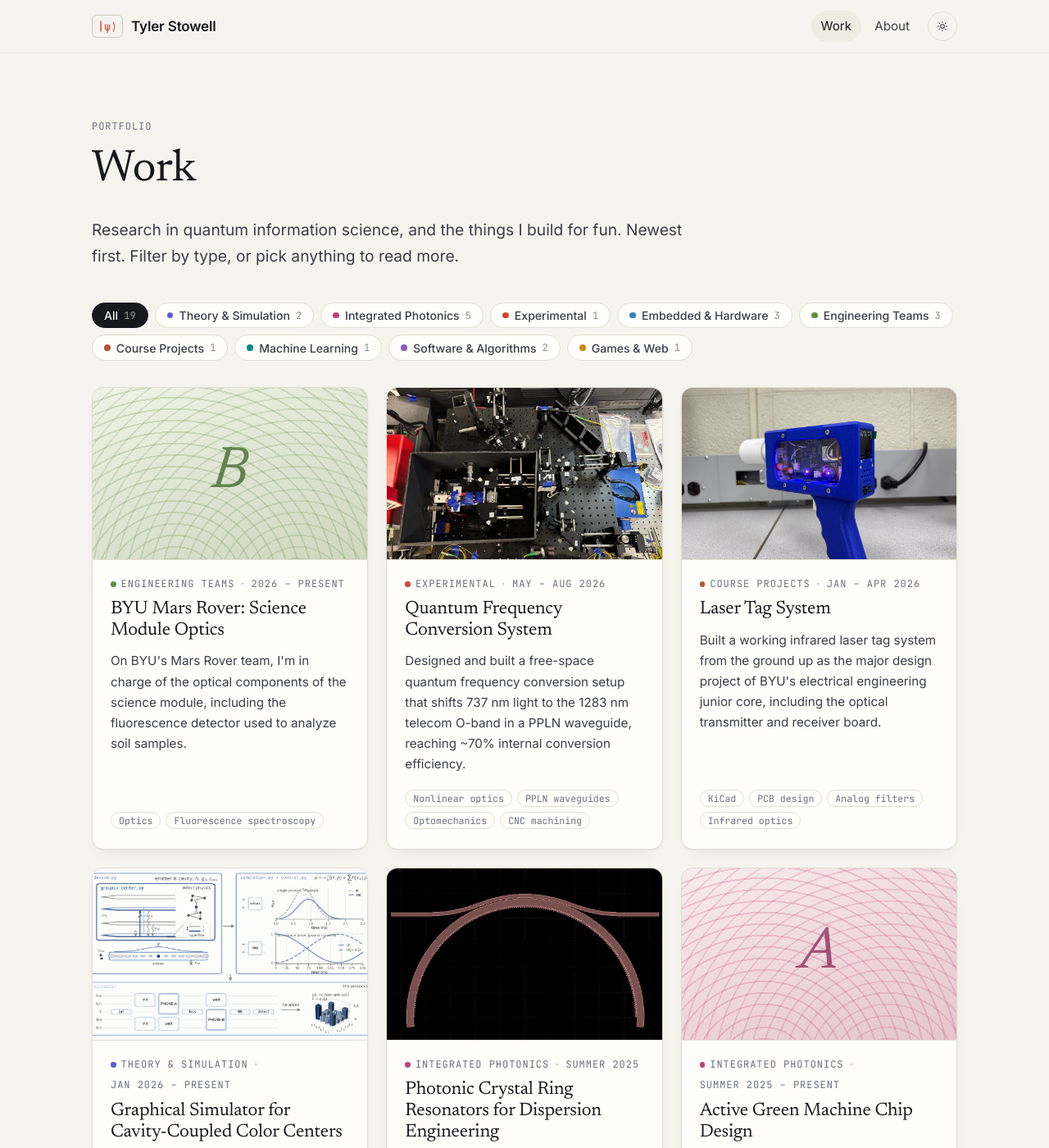
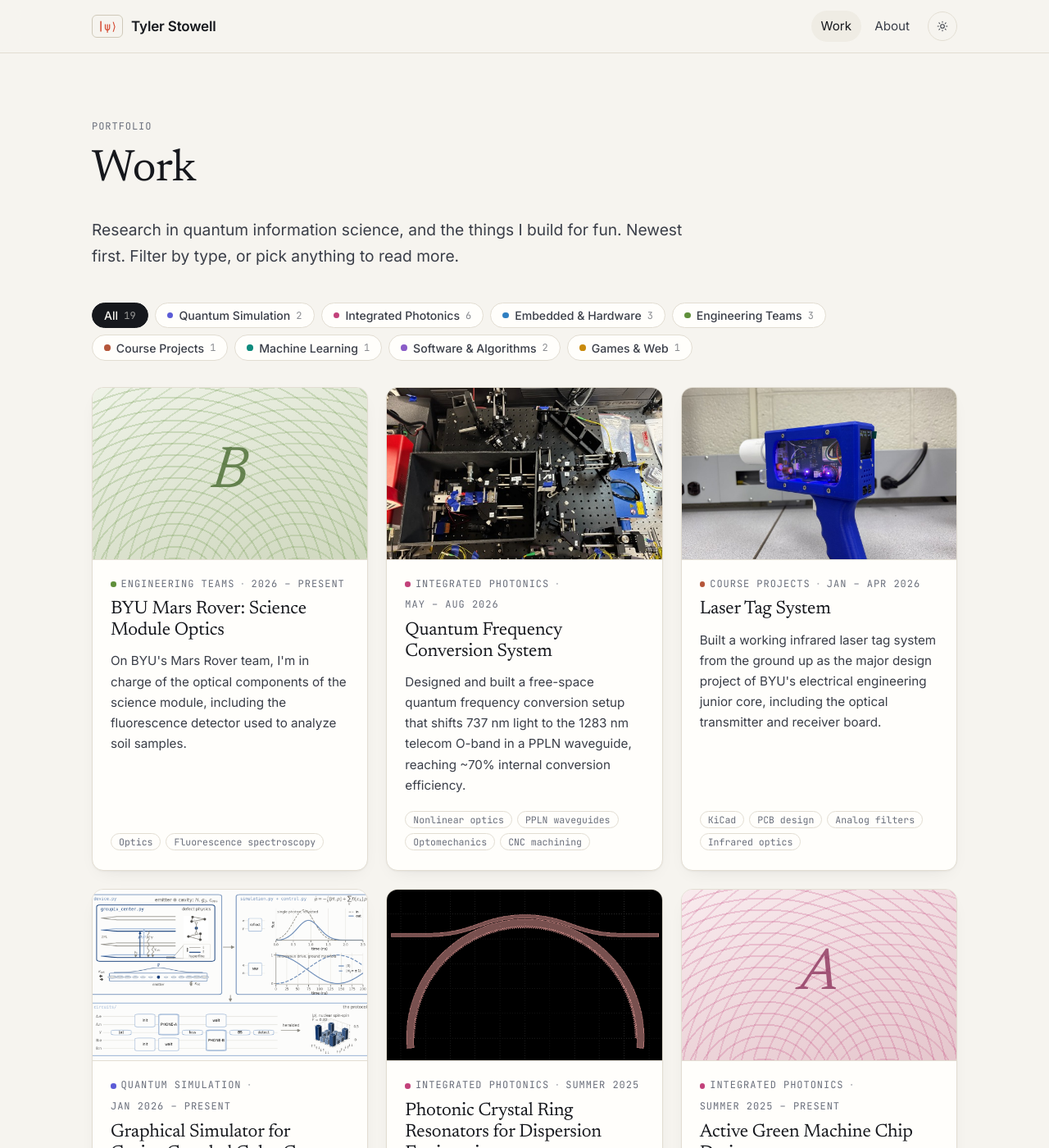
Before and after one commit to tystowell/tystowell.github.io, a Jekyll site: the page built from work.html, in a window 1280 px wide and 1400 px high. Shown: the whole window at 82% size. Built offline with Jekyll 4.4.1, drawn with Linux system fonts in a browser that asks for light colours; some of the changed text lies outside the part shown.

Commit message:
Renaming

```diff
--- a/_projects/quantum-frequency-conversion.md
+++ b/_projects/quantum-frequency-conversion.md
@@ -1,7 +1,7 @@
 ---
 title: Quantum Frequency Conversion System
 summary: Designed and built a free-space quantum frequency conversion setup that shifts 737 nm light to the 1283 nm telecom O-band in a PPLN waveguide, reaching ~70% internal conversion efficiency.
-category: experiment
+category: photonics
 date: 2026-05-01
 period: May – Aug 2026
 status: Completed
```
Also changed, not shown: _data/categories.yml (+2 -8 lines), _templates/project.md (+1 -1 lines).
